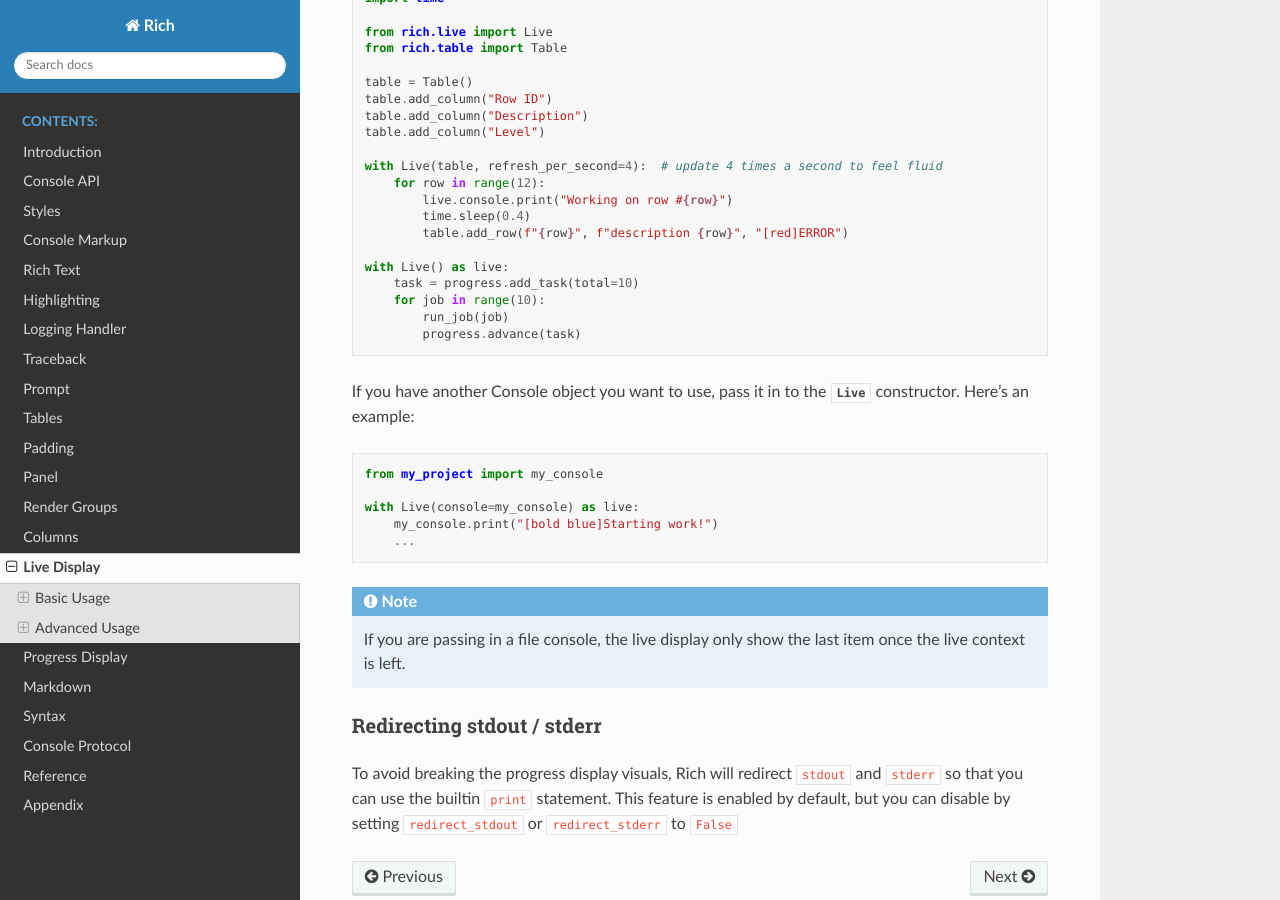
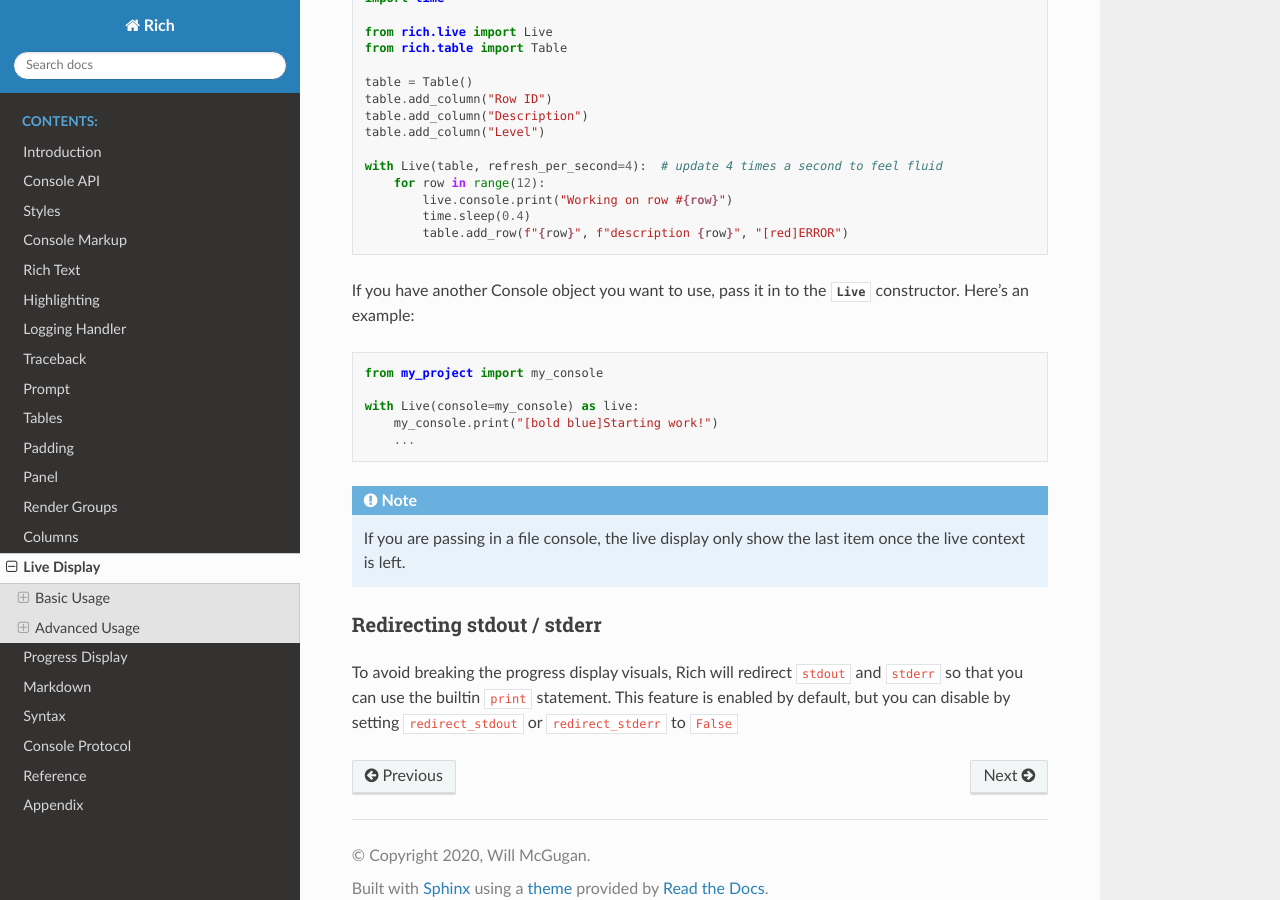
Before and after one commit to Textualize/rich, a Sphinx documentation site: the page built from docs/source/live.rst, in a window 1280 px wide and 900 px high, scrolled down 2998 px. Built offline with Sphinx 7.4.7 and the Read the Docs theme 2.0.0, drawn with Linux system fonts in a browser that asks for light colours.

Commit message:
remove old code from live docs

```diff
--- a/docs/source/live.rst
+++ b/docs/source/live.rst
@@ -149,11 +149,6 @@
             time.sleep(0.4)
             table.add_row(f"{row}", f"description {row}", "[red]ERROR")
 
-    with Live() as live:
-        task = progress.add_task(total=10)
-        for job in range(10):
-            run_job(job)
-            progress.advance(task)
 
 If you have another Console object you want to use, pass it in to the :class:`~rich.live.Live` constructor. Here's an example::
 
```
